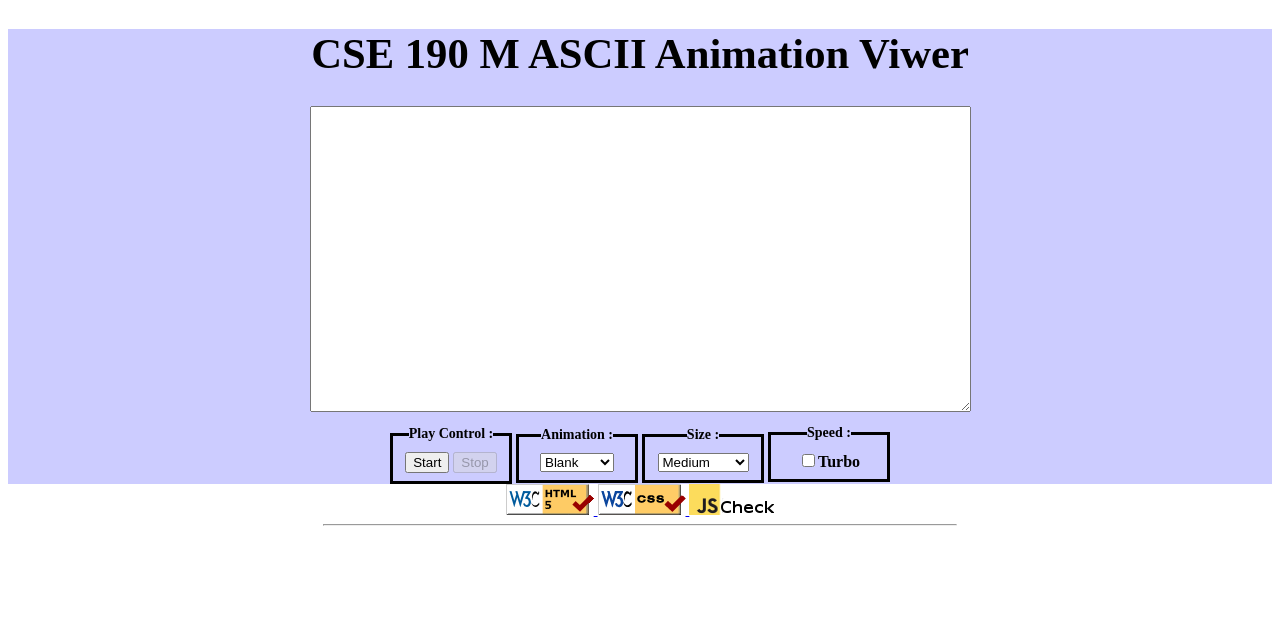
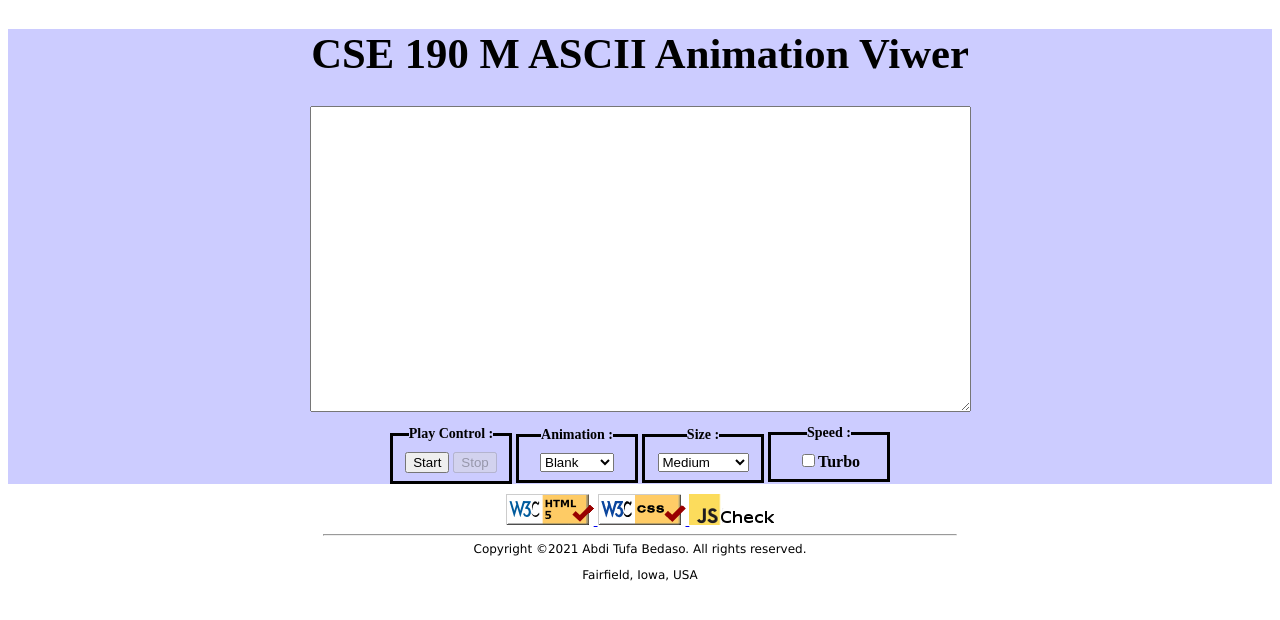
Before and after one commit to abdibedaso/abdibedaso.github.io, a plain HTML site: page Js-ASCII-animation-webpage/index.html in a window 1280 px wide. Drawn offline with Linux system fonts and the light colour scheme.

Commit message:
retouch Js-ASCII-animation-webpage

```diff
--- a/Js-ASCII-animation-webpage/index.html
+++ b/Js-ASCII-animation-webpage/index.html
@@ -56,7 +56,7 @@
 
 
     <footer>
-        <div style="text-align: center; font-size: 9pt; font-family: Verdana; color: white;">
+        <div style="margin-top: 10px; text-align: center; font-size: 9pt; font-family: Verdana;">
 
             <a href="https://validator.w3.org/nu/?doc=https://abdibedaso.github.io/Js-ASCII-animation-webpage">
                 <img alt="link image" src="../resource/images/validators/w3c-html.png" />
```
